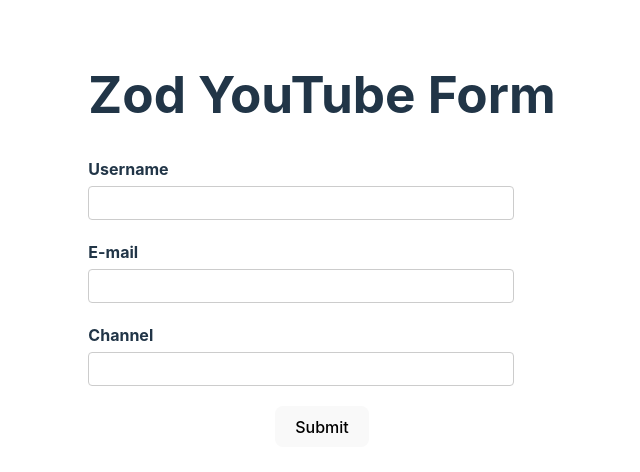
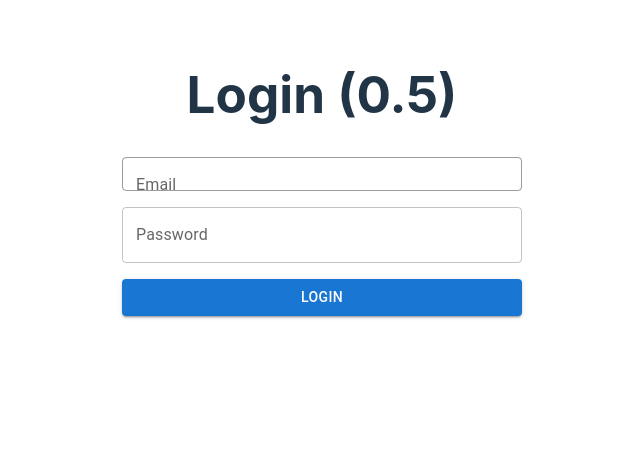
Before and after one commit to SaqibSattar/react-hook-form, a React (Vite) app: page / in a window 1280 px wide. Shown: the top 472 px of the page, without its empty margins (318-958 px from the left). Built offline with nearby package versions, Linux system fonts and the light colour scheme.

Commit message:
Material UI integration

```diff
--- a/package.json
+++ b/package.json
@@ -10,7 +10,10 @@
     "preview": "vite preview"
   },
   "dependencies": {
+    "@emotion/react": "^11.11.4",
+    "@emotion/styled": "^11.11.0",
     "@hookform/resolvers": "^3.3.4",
+    "@mui/material": "^5.15.12",
     "react": "^18.2.0",
     "react-dom": "^18.2.0",
     "react-hook-form": "^7.51.0",
--- a/src/App.tsx
+++ b/src/App.tsx
@@ -1,4 +1,5 @@
 import "./App.css";
+import { LoginForm } from "./components/MuiLoginForm";
 import { YouTubeForm } from "./components/YoutubeForm";
 import { YupYouTubeForm } from "./components/YupYoutubeForm";
 import { ZodYouTubeForm } from "./components/ZodYoutubeForm";
@@ -7,8 +8,9 @@
   return (
     <>
       {/* <YouTubeForm />
-      <YupYouTubeForm /> */}
-      <ZodYouTubeForm />
+      <YupYouTubeForm />
+      <ZodYouTubeForm /> */}
+      <LoginForm />
     </>
   );
 }
--- /dev/null
+++ b/src/components/MuiLoginForm.tsx
@@ -0,0 +1,58 @@
+import { useForm } from "react-hook-form";
+import { TextField, Button, Stack } from "@mui/material";
+import { DevTool } from "@hookform/devtools";
+
+type FormValues = {
+  email: string;
+  password: string;
+};
+
+let renderCount = 0;
+
+export const LoginForm = () => {
+  const {
+    handleSubmit,
+    register,
+    formState: { errors },
+    control,
+  } = useForm<FormValues>({
+    defaultValues: {
+      email: "",
+      password: "",
+    },
+  });
+
+  const onSubmit = (data: FormValues) => {
+    console.log(data);
+  };
+
+  renderCount++;
+
+  return (
+    <>
+      <h1>Login ({renderCount / 2})</h1>
+      <form onSubmit={handleSubmit(onSubmit)} noValidate>
+        <Stack spacing={2} width={400}>
+          <TextField
+            label="Email"
+            type="email"
+            {...register("email", { required: "Email is required" })}
+            error={!!errors.email}
+            helperText={errors.email?.message}
+          />
+          <TextField
+            label="Password"
+            type="password"
+            {...register("password", { required: "Password is required" })}
+            error={!!errors.password}
+            helperText={errors.password?.message}
+          />
+          <Button type="submit" variant="contained" color="primary">
+            Login
+          </Button>
+        </Stack>
+      </form>
+      <DevTool control={control} />
+    </>
+  );
+};
```
Also changed, not shown: 1 other file (tests, documents, lock files or other folders).
